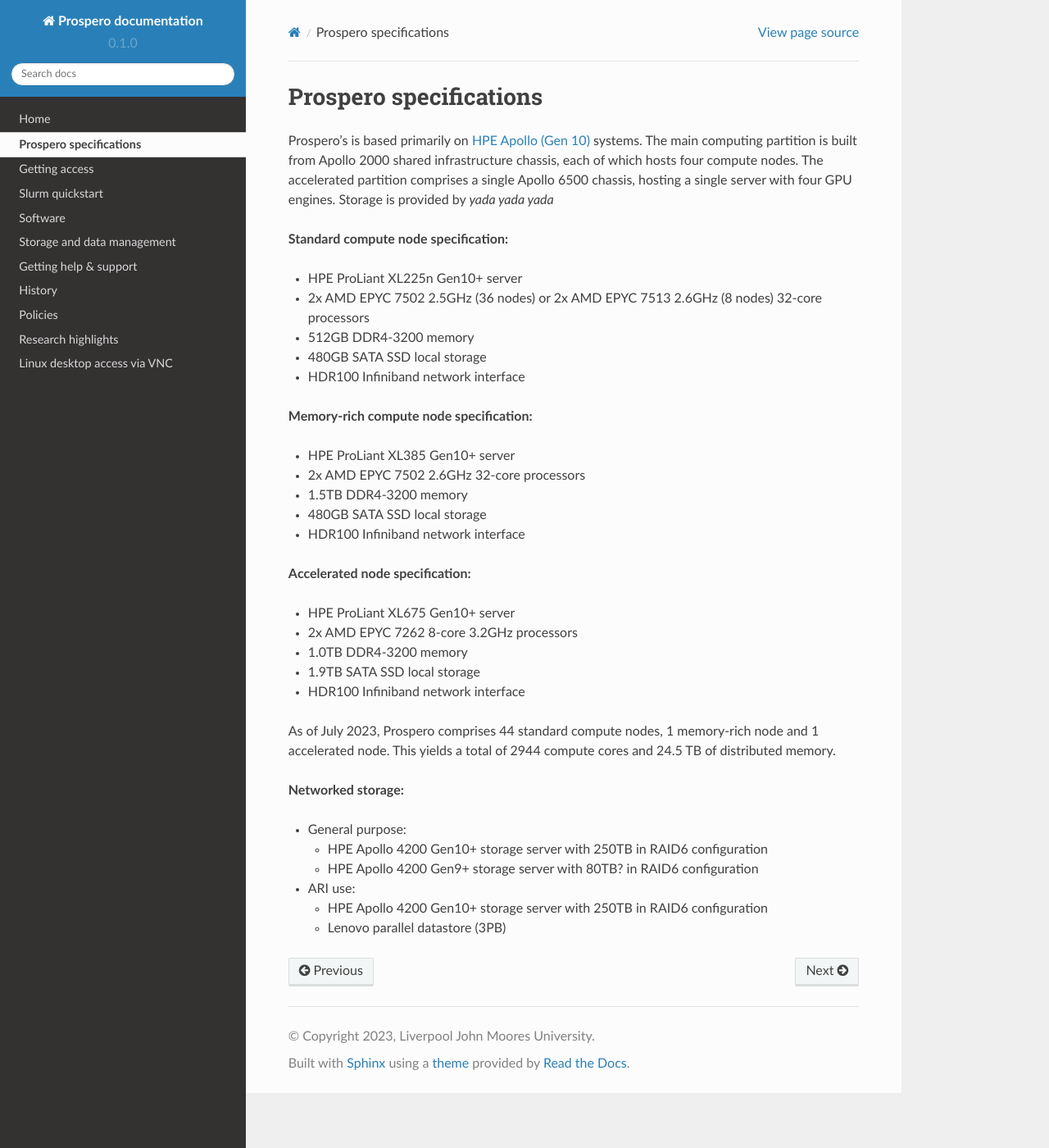
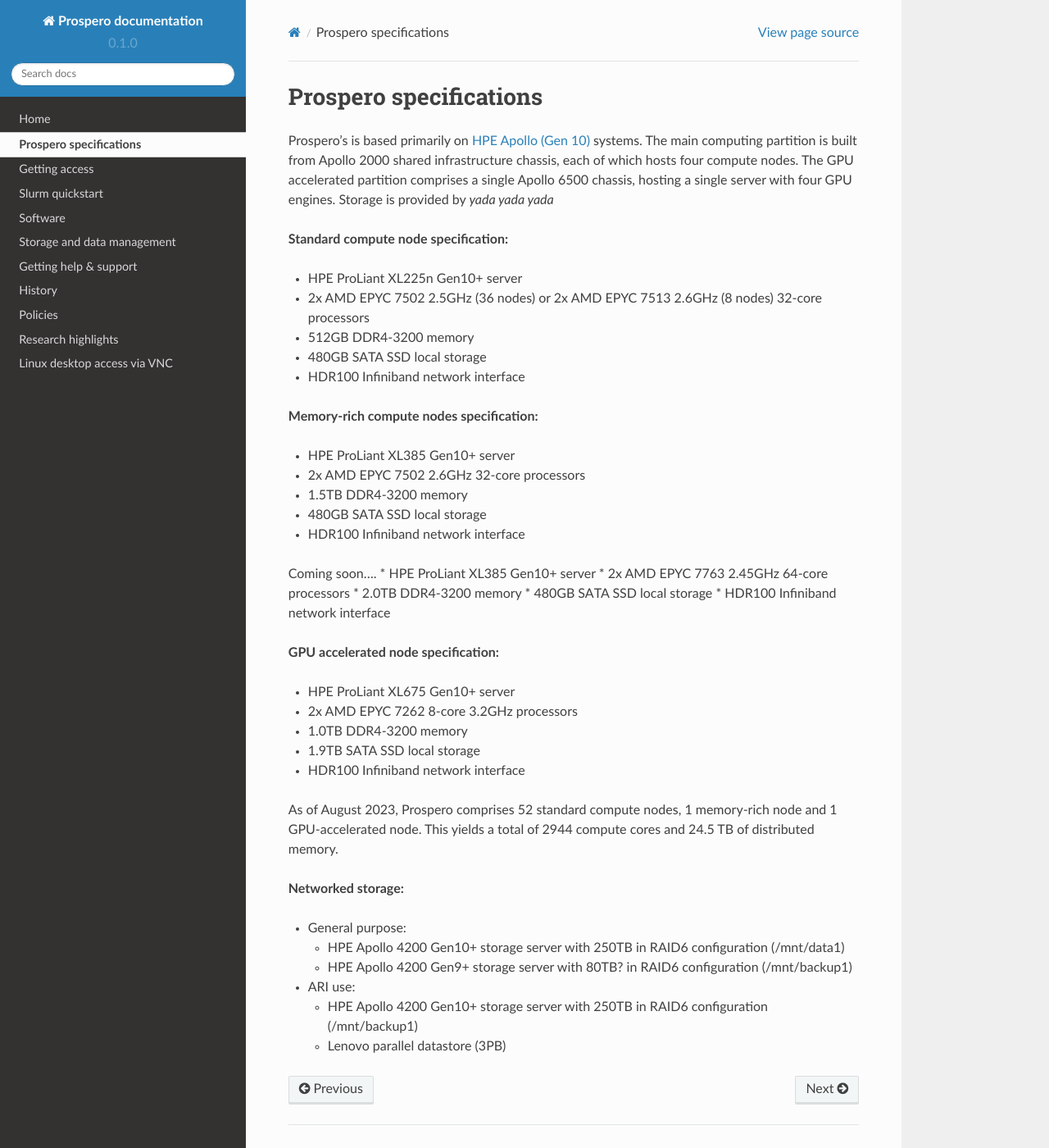
Before and after one commit to astrcrai/prospero-docs, a Sphinx documentation site: the page built from docs/source/specifications.rst, in a window 1280 px wide and 1400 px high. Shown: the whole window at 82% size. Built offline with Sphinx 7.4.7 and the Read the Docs theme 2.0.0, drawn with Linux system fonts in a browser that asks for light colours.

Commit message:
Update specifications.rst

```diff
--- a/docs/source/specifications.rst
+++ b/docs/source/specifications.rst
@@ -1,7 +1,7 @@
 Prospero specifications
 =====
 
-Prospero's is based primarily on `HPE Apollo (Gen 10) <https://www.hpe.com/us/en/compute/hpc/apollo-systems.html>`_ systems. The main computing partition is built from Apollo 2000 shared infrastructure chassis, each of which hosts four compute nodes. The accelerated partition comprises a single Apollo 6500 chassis, hosting a single server with four GPU engines. Storage is provided by *yada yada yada*
+Prospero's is based primarily on `HPE Apollo (Gen 10) <https://www.hpe.com/us/en/compute/hpc/apollo-systems.html>`_ systems. The main computing partition is built from Apollo 2000 shared infrastructure chassis, each of which hosts four compute nodes. The GPU accelerated partition comprises a single Apollo 6500 chassis, hosting a single server with four GPU engines. Storage is provided by *yada yada yada*
 
 **Standard compute node specification:**
 
@@ -11,7 +11,7 @@
 * 480GB SATA SSD local storage
 * HDR100 Infiniband network interface
 
-**Memory-rich compute node specification:**
+**Memory-rich compute nodes specification:**
 
 * HPE ProLiant XL385 Gen10+ server
 * 2x AMD EPYC 7502 2.6GHz 32-core processors
@@ -19,7 +19,14 @@
 * 480GB SATA SSD local storage
 * HDR100 Infiniband network interface
 
-**Accelerated node specification:**
+Coming soon....
+* HPE ProLiant XL385 Gen10+ server
+* 2x AMD EPYC 7763 2.45GHz 64-core processors
+* 2.0TB DDR4-3200 memory
+* 480GB SATA SSD local storage
+* HDR100 Infiniband network interface
+
+**GPU accelerated node specification:**
 
 * HPE ProLiant XL675 Gen10+ server
 * 2x AMD EPYC 7262 8-core 3.2GHz processors
@@ -27,16 +34,16 @@
 * 1.9TB SATA SSD local storage
 * HDR100 Infiniband network interface
 
-As of July 2023, Prospero comprises 44 standard compute nodes, 1 memory-rich node and 1 accelerated node. This yields a total of 2944 compute cores and 24.5 TB of distributed memory.
+As of August 2023, Prospero comprises 52 standard compute nodes, 1 memory-rich node and 1 GPU-accelerated node. This yields a total of 2944 compute cores and 24.5 TB of distributed memory.
 
 **Networked storage:**
 
 * General purpose:
 
-  * HPE Apollo 4200 Gen10+ storage server with 250TB in RAID6 configuration
-  * HPE Apollo 4200 Gen9+ storage server with 80TB? in RAID6 configuration
+  * HPE Apollo 4200 Gen10+ storage server with 250TB in RAID6 configuration (/mnt/data1)
+  * HPE Apollo 4200 Gen9+ storage server with 80TB? in RAID6 configuration (/mnt/backup1)
 
 * ARI use:
 
-  * HPE Apollo 4200 Gen10+ storage server with 250TB in RAID6 configuration
+  * HPE Apollo 4200 Gen10+ storage server with 250TB in RAID6 configuration (/mnt/backup1)
   * Lenovo parallel datastore (3PB)
```
